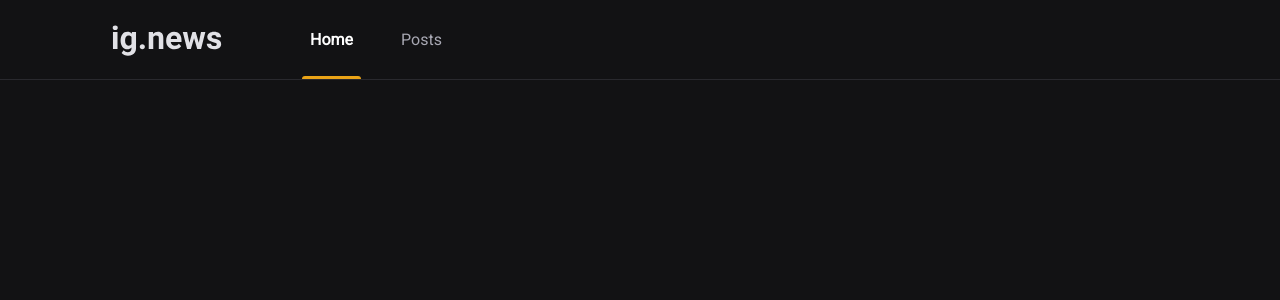
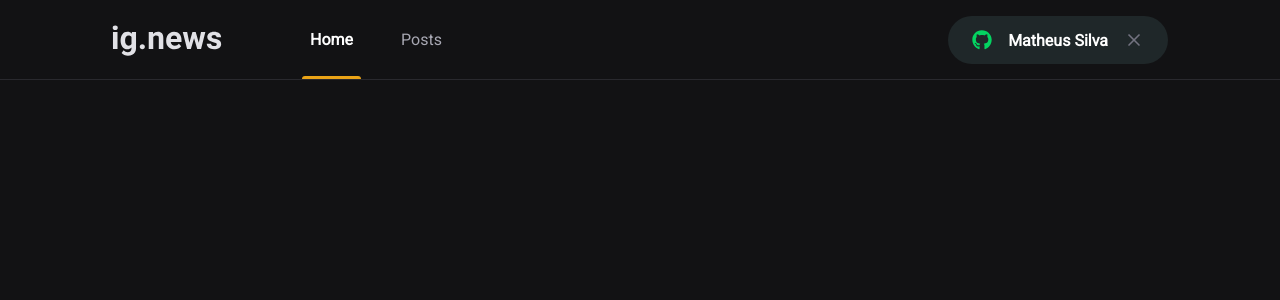
Before and after one commit to matheushdsbr/ignews, a Next.js app: page / in a window 1280 px wide. Shown: the top 300 px of the page. Built offline with nearby package versions, Linux system fonts and the light colour scheme.

Commit message:
feat: add sign-in button

```diff
--- a/package.json
+++ b/package.json
@@ -10,7 +10,8 @@
   "dependencies": {
     "next": "10.1.3",
     "react": "17.0.2",
-    "react-dom": "17.0.2"
+    "react-dom": "17.0.2",
+    "react-icons": "^4.2.0"
   },
   "devDependencies": {
     "@types/node": "^14.14.41",
--- a/src/components/Header/index.tsx
+++ b/src/components/Header/index.tsx
@@ -1,4 +1,5 @@
 import { Container, Content } from "./styles";
+import SignInButton from "../SignInButton";
 
 export default function Header() {
   return (
@@ -12,6 +13,8 @@
           </a>
           <a href="">Posts</a>
         </nav>
+
+        <SignInButton />
       </Content>
     </Container>
   );
--- a/src/components/Header/styles.ts
+++ b/src/components/Header/styles.ts
@@ -52,4 +52,8 @@
       }
     }
   }
+
+  button {
+    margin-left: auto;
+  }
 `;
--- /dev/null
+++ b/src/components/SignInButton/index.tsx
@@ -0,0 +1,20 @@
+import { FaGithub } from "react-icons/fa";
+import { FiX } from "react-icons/fi";
+import { Container } from "./styles";
+
+export default function SignInButton() {
+  const isUserLoggedIn = true;
+
+  return isUserLoggedIn ? (
+    <Container type="button">
+      <FaGithub color="#04d361" />
+      Matheus Silva
+      <FiX color="#737380" className="closeIcon" />
+    </Container>
+  ) : (
+    <Container type="button">
+      <FaGithub color="#eba417" />
+      Sign in with GitHub
+    </Container>
+  );
+}
--- /dev/null
+++ b/src/components/SignInButton/styles.ts
@@ -0,0 +1,35 @@
+import styled from 'styled-components';
+
+export const Container = styled.button`
+  background: var(--gray-850);
+  border: 0;
+  height: 3rem;
+  border-radius: 3rem;
+  padding: 0 1.5rem;
+
+  display: flex;
+  align-items: center;
+  justify-content: center;
+
+  color: var(--white);
+  font-weight: bold;
+
+  transition: filter 0.2s;
+
+  svg {
+    width: 20px;
+    height: 20px;
+  }
+
+  svg:first-child {
+    margin-right: 1rem;
+  }
+
+  svg.closeIcon {
+    margin-left: 1rem;
+  }
+
+  &:hover {
+    filter: brightness(0.8);
+  }
+`;
--- a/src/styles/global.ts
+++ b/src/styles/global.ts
@@ -12,6 +12,7 @@
     --gray-100: #e1e1e6;
     --gray-300: #a8a8b3;
     --gray-800: #29292e;
+    --gray-850: #1f2729;
     --gray-900: #121214;
 
     --cyan-500: #61bafb;
```
Also changed, not shown: 1 other file (tests, documents, lock files or other folders).
